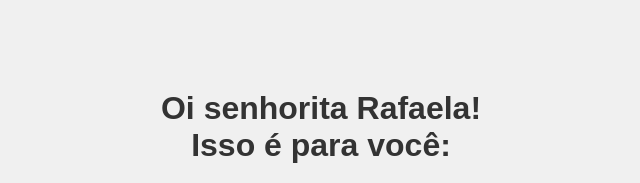
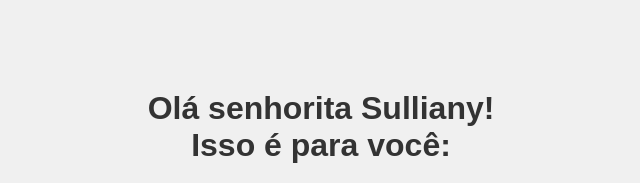
Before and after one commit to GuilhermeBorba2/flores, a plain HTML site: page index.html in a window 1280 px wide. Shown: the part 234-417 px from the top of the page, without its empty margins (319-959 px from the left). Drawn offline with Linux system fonts and the light colour scheme.

Commit message:
Update index.html

```diff
--- a/index.html
+++ b/index.html
@@ -41,7 +41,7 @@
     </style>
 </head>
 <body>
-    <h1>Oi senhorita Rafaela!<br>Isso é para você:</h1>
+    <h1>Olá senhorita Sulliany!<br>Isso é para você:</h1>
     <a href="flower.html"><button>Clique aqui</button></a>
 </body>
 </html>
```
